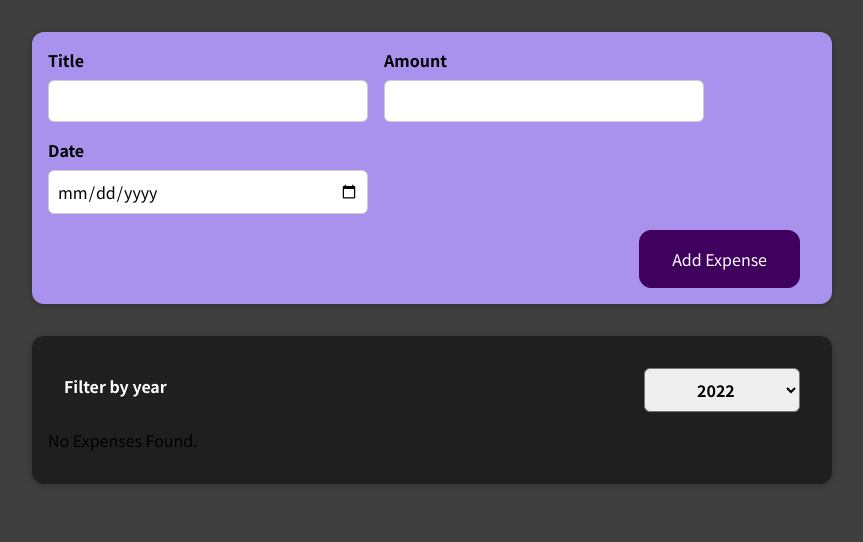
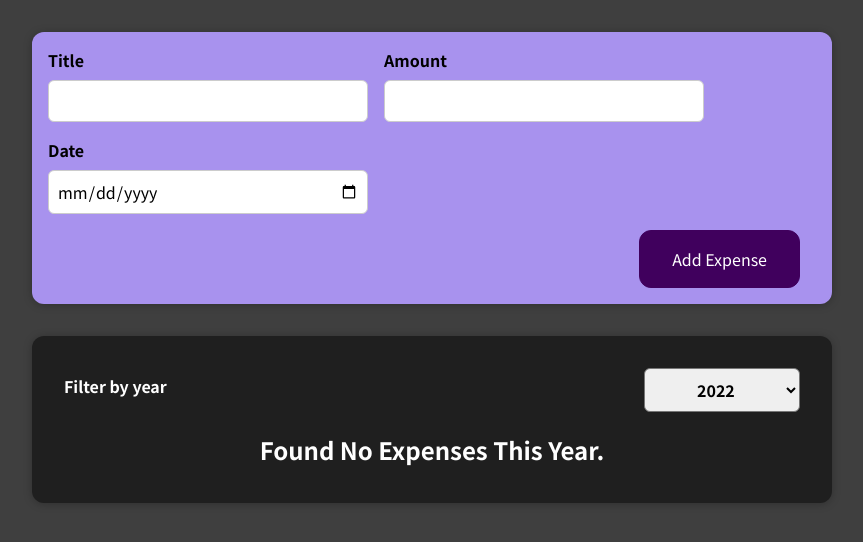
Before and after one commit to BlackErik/learning-react, a React (Create React App) app in the folder starting-setup/: page / in a window 1280 px wide. Shown: the top 542 px of the page, without its empty margins (208-1071 px from the left). Built offline with nearby package versions, Linux system fonts and the light colour scheme.

Commit message:
adding conditional return statements

```diff
--- a/starting-setup/src/components/Expenses/ExpenseItem.js
+++ b/starting-setup/src/components/Expenses/ExpenseItem.js
@@ -4,6 +4,7 @@
 
 const ExpenseItem = (props) => {
   return (
+    <li>
       <Card className="expense-item">
         <ExpenseDate date={props.date} />
         <div className="expense-item-description">
@@ -11,6 +12,7 @@
           <div className="expense-item-price"> ${props.amount} </div>
         </div>
       </Card>
+    </li>
   );
 };
 
--- a/starting-setup/src/components/Expenses/Expenses.js
+++ b/starting-setup/src/components/Expenses/Expenses.js
@@ -1,5 +1,5 @@
-import ExpenseItem from "./ExpenseItem";
 import ExpensesFilter from "./ExpensesFilter";
+import ExpensesList from "./ExpensesList";
 import Card from "../UI/Card";
 import "./Expenses.css";
 import { useState } from "react";
@@ -15,26 +15,13 @@
     return expense.date.getFullYear().toString() === filteredYear;
   });
 
-  let expensesContent = <p>No Expenses Found.</p>;
-
-  if (filteredExpenses.length > 0) {
-    expensesContent = filteredExpenses.map((expense) => (
-      <ExpenseItem
-        key={expense.id}
-        title={expense.title}
-        amount={expense.amount}
-        date={expense.date}
-      />
-    ));
-  }
-
   return (
     <Card className="expenses">
       <ExpensesFilter
         selected={filteredYear}
         onChangeFilter={filterChangeHandler}
       />
-      {expensesContent}
+      <ExpensesList items={filteredExpenses} />
       {/* {filteredExpenses.length === 0 && <p>No Expenses Found.</p>}
       {filteredExpenses.length > 0 &&
         filteredExpenses.map((expense) => (
--- /dev/null
+++ b/starting-setup/src/components/Expenses/ExpensesList.css
@@ -0,0 +1,9 @@
+.expenses-list {
+  list-style: none;
+  padding: 0;
+}
+
+.expenses-list-fallback {
+  color: white;
+  text-align: center;
+}
--- /dev/null
+++ b/starting-setup/src/components/Expenses/ExpensesList.js
@@ -0,0 +1,25 @@
+import ExpenseItem from "./ExpenseItem";
+import "./ExpensesList.css";
+
+const ExpensesList = (props) => {
+  if (props.items.length === 0) {
+    return (
+      <h2 className="expenses-list-fallback">Found No Expenses This Year.</h2>
+    );
+  }
+
+  return (
+    <ul className="expenses-list">
+      {props.items.map((expense) => (
+        <ExpenseItem
+          key={expense.id}
+          title={expense.title}
+          amount={expense.amount}
+          date={expense.date}
+        />
+      ))}
+    </ul>
+  );
+};
+
+export default ExpensesList;
```
Lines whose indentation alone changed are shown as unchanged.
